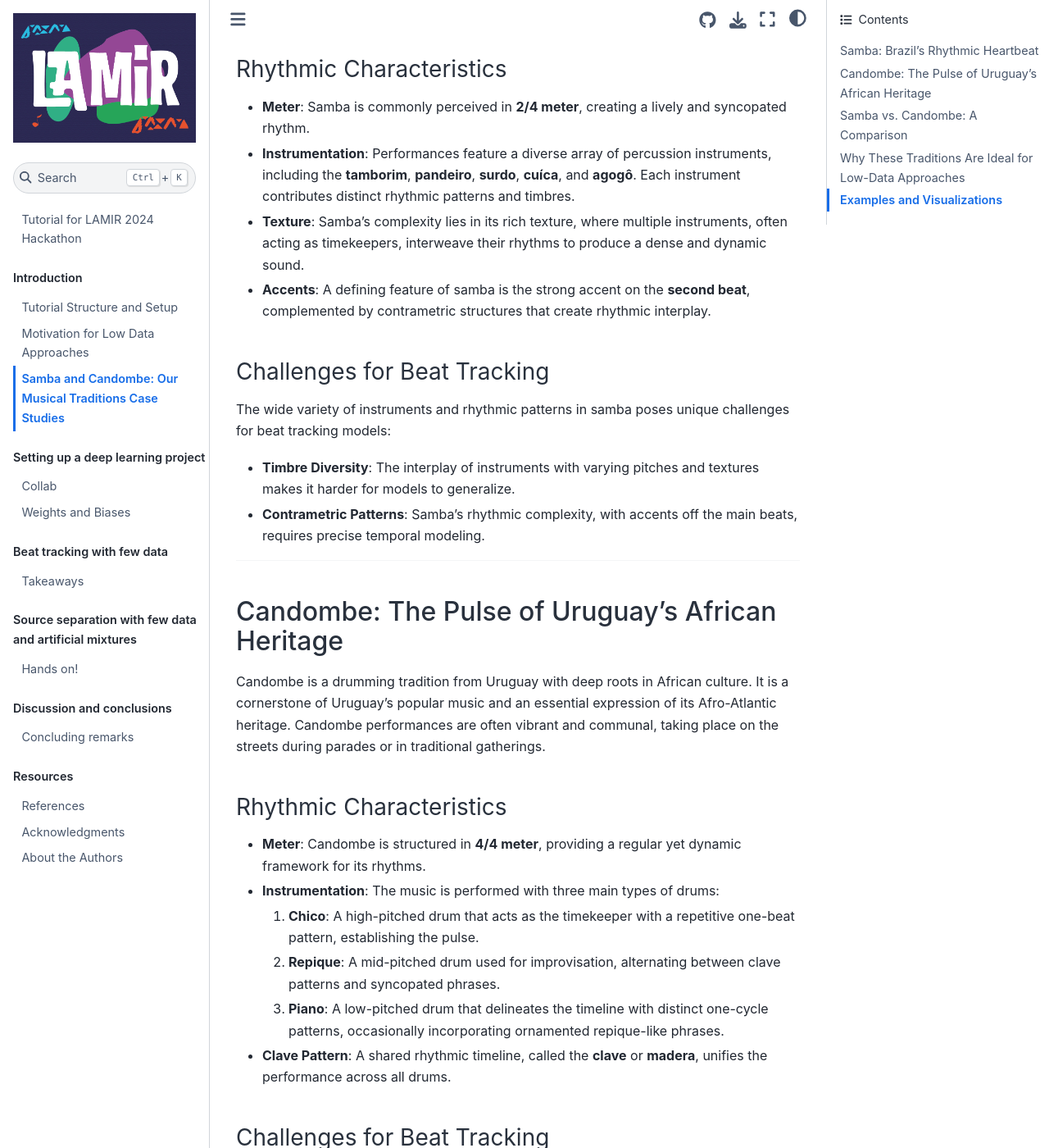
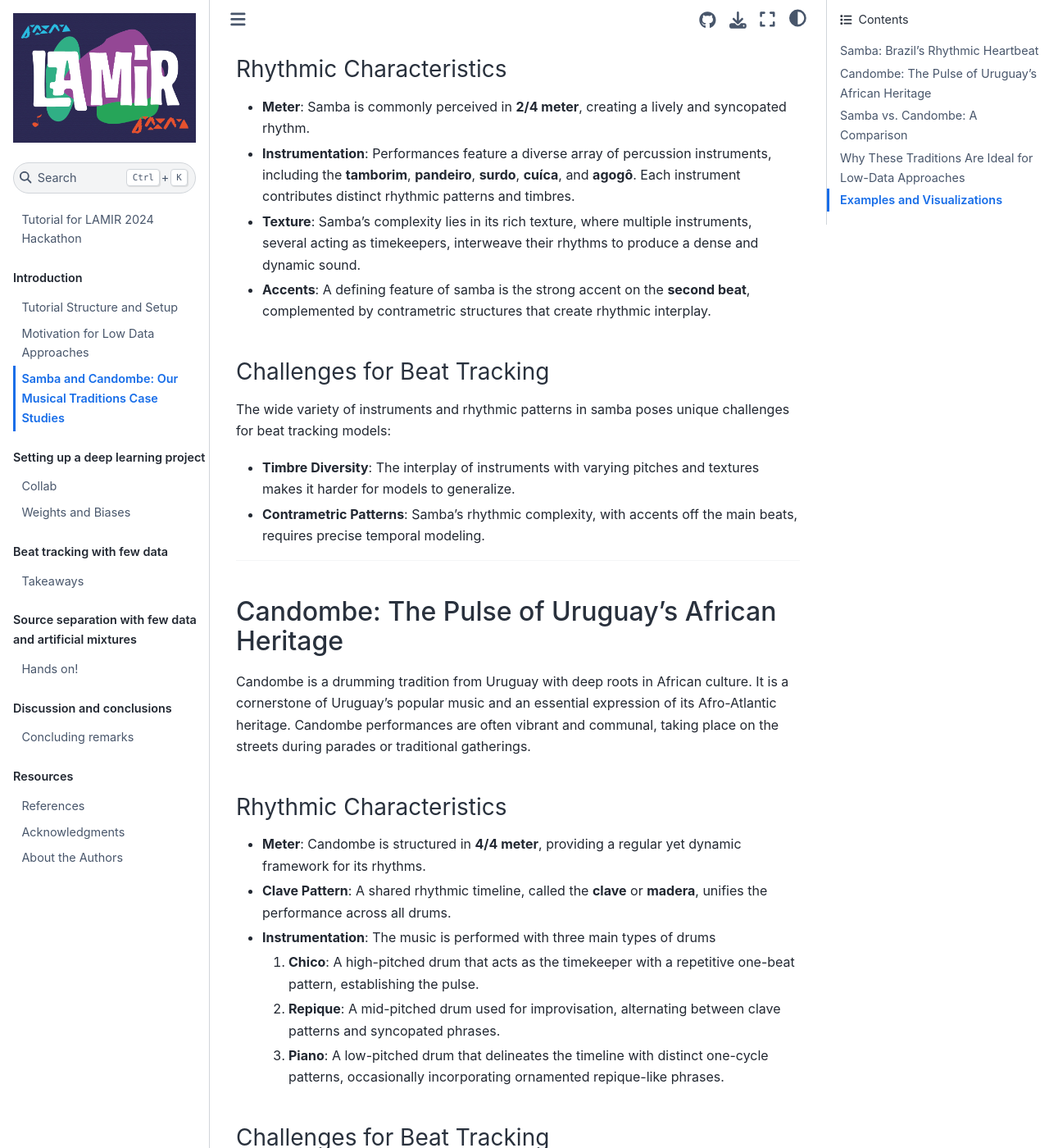
Before and after one commit to lamir-workshop/lamir_hackathon, a Jupyter Book: the page built from docs/ch1_intro/music.md, in a window 1280 px wide and 1400 px high, scrolled down 396 px. Shown: the whole window at 82% size. Built offline with Jupyter Book 1.0.4 settings and Sphinx 7.4.7 and the Sphinx Book theme 1.1.4, drawn with Linux system fonts in a browser that asks for light colours; pages that are not in the unit, such as notebooks, are missing from menus.

Commit message:
Update music.md (#3)

```diff
--- a/docs/ch1_intro/music.md
+++ b/docs/ch1_intro/music.md
@@ -7,7 +7,7 @@ Samba is one of Brazil's most iconic music genres, deeply rooted in its cultural
 ##### Rhythmic Characteristics
 - **Meter**: Samba is commonly perceived in **2/4 meter**, creating a lively and syncopated rhythm.
 - **Instrumentation**: Performances feature a diverse array of percussion instruments, including the **tamborim**, **pandeiro**, **surdo**, **cuíca**, and **agogô**. Each instrument contributes distinct rhythmic patterns and timbres.
-- **Texture**: Samba's complexity lies in its rich texture, where multiple instruments, often acting as timekeepers, interweave their rhythms to produce a dense and dynamic sound.
+- **Texture**: Samba's complexity lies in its rich texture, where multiple instruments, several acting as timekeepers, interweave their rhythms to produce a dense and dynamic sound.
 - **Accents**: A defining feature of samba is the strong accent on the **second beat**, complemented by contrametric structures that create rhythmic interplay.
 
 ##### Challenges for Beat Tracking
@@ -19,15 +19,16 @@ The wide variety of instruments and rhythmic patterns in samba poses unique chal
 
 #### Candombe: The Pulse of Uruguay's African Heritage
 
-Candombe is a drumming tradition from Uruguay with deep roots in African culture. It is a cornerstone of Uruguay's popular music and an essential expression of its Afro-Atlantic heritage. Candombe performances are often vibrant and communal, taking place on the streets during parades or in traditional gatherings.
+Candombe is a drumming tradition from Uruguay with deep roots in African culture. It is a cornerstone of Uruguay's popular music and an essential expression of its Afro-Atlantic heritage. Candombe performances are often vibrant and communal, taking place on the streets during parades or traditional gatherings.
 
 ##### Rhythmic Characteristics
 - **Meter**: Candombe is structured in **4/4 meter**, providing a regular yet dynamic framework for its rhythms.
-- **Instrumentation**: The music is performed with three main types of drums:
+- **Clave Pattern**: A shared rhythmic timeline, called the **clave** or **madera**, unifies the performance across all drums.
+- **Instrumentation**: The music is performed with three main types of drums
   1. **Chico**: A high-pitched drum that acts as the timekeeper with a repetitive one-beat pattern, establishing the pulse.
   2. **Repique**: A mid-pitched drum used for improvisation, alternating between clave patterns and syncopated phrases.
   3. **Piano**: A low-pitched drum that delineates the timeline with distinct one-cycle patterns, occasionally incorporating ornamented repique-like phrases.
-- **Clave Pattern**: A shared rhythmic timeline, called the **clave** or **madera**, unifies the performance across all drums.
+
 
 ##### Challenges for Beat Tracking
 While candombe is more rhythmically homogeneous than samba, it still presents unique challenges:
```
